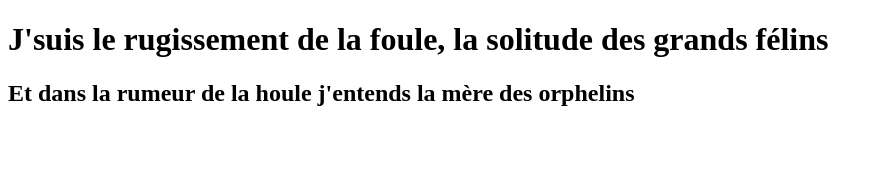
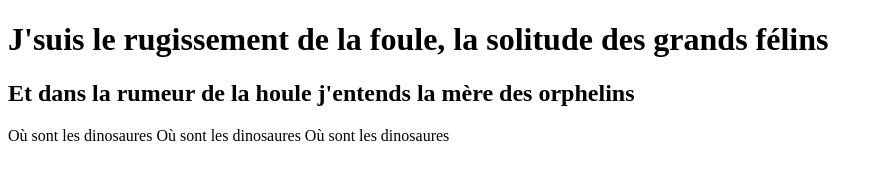
Before and after one commit to lfremy/my-website-oops, a plain HTML site: page index.html in a window 1280 px wide. Shown: the whole page, without its empty margins (0-883 px from the left). Drawn offline with Linux system fonts and the light colour scheme.

Commit message:
paragraph

```diff
--- a/index.html
+++ b/index.html
@@ -12,5 +12,9 @@
     </h1>
 
     <h2>Et dans la rumeur de la houle j'entends la mère des orphelins</h2>
+
+    <p>Où sont les dinosaures
+        Où sont les dinosaures
+        Où sont les dinosaures</p>
 </body>
 </html>
```
